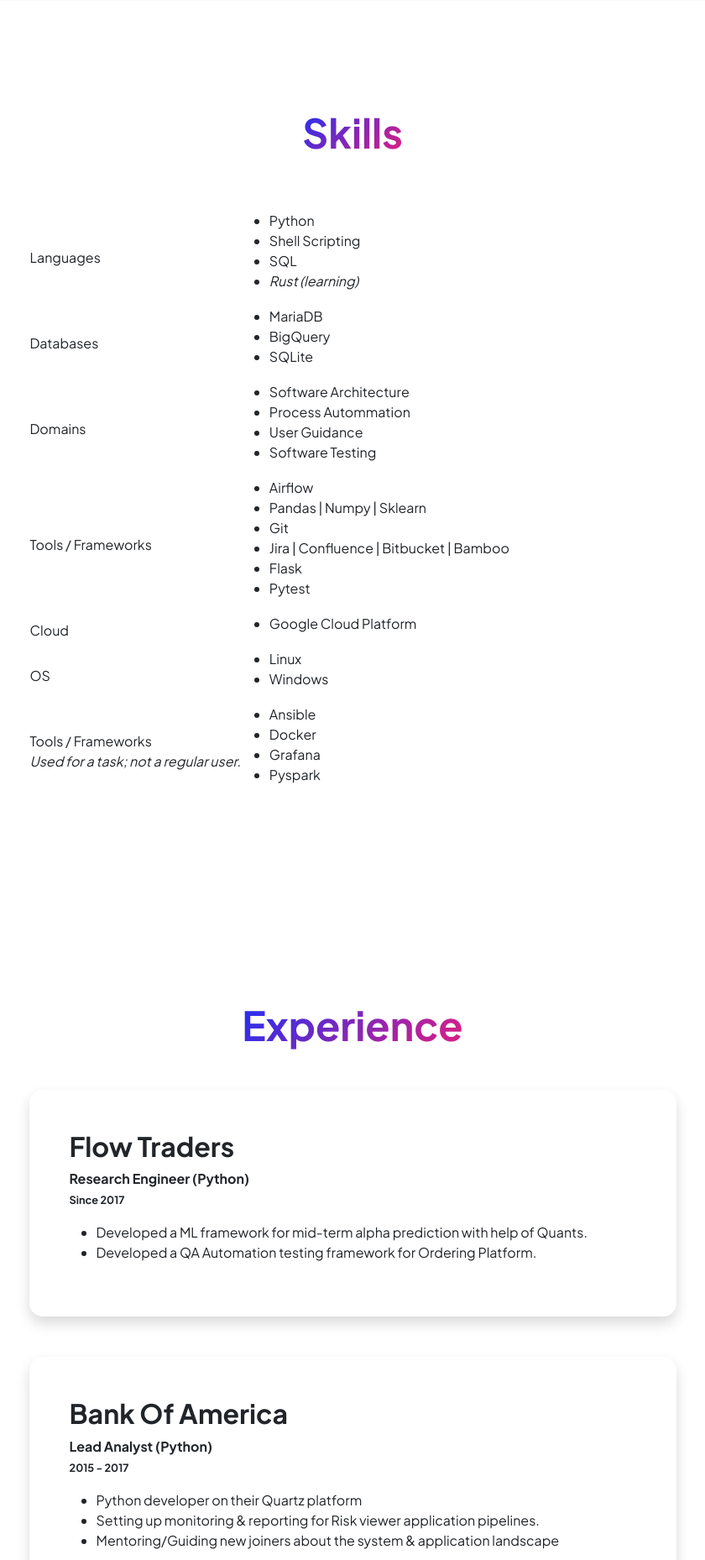
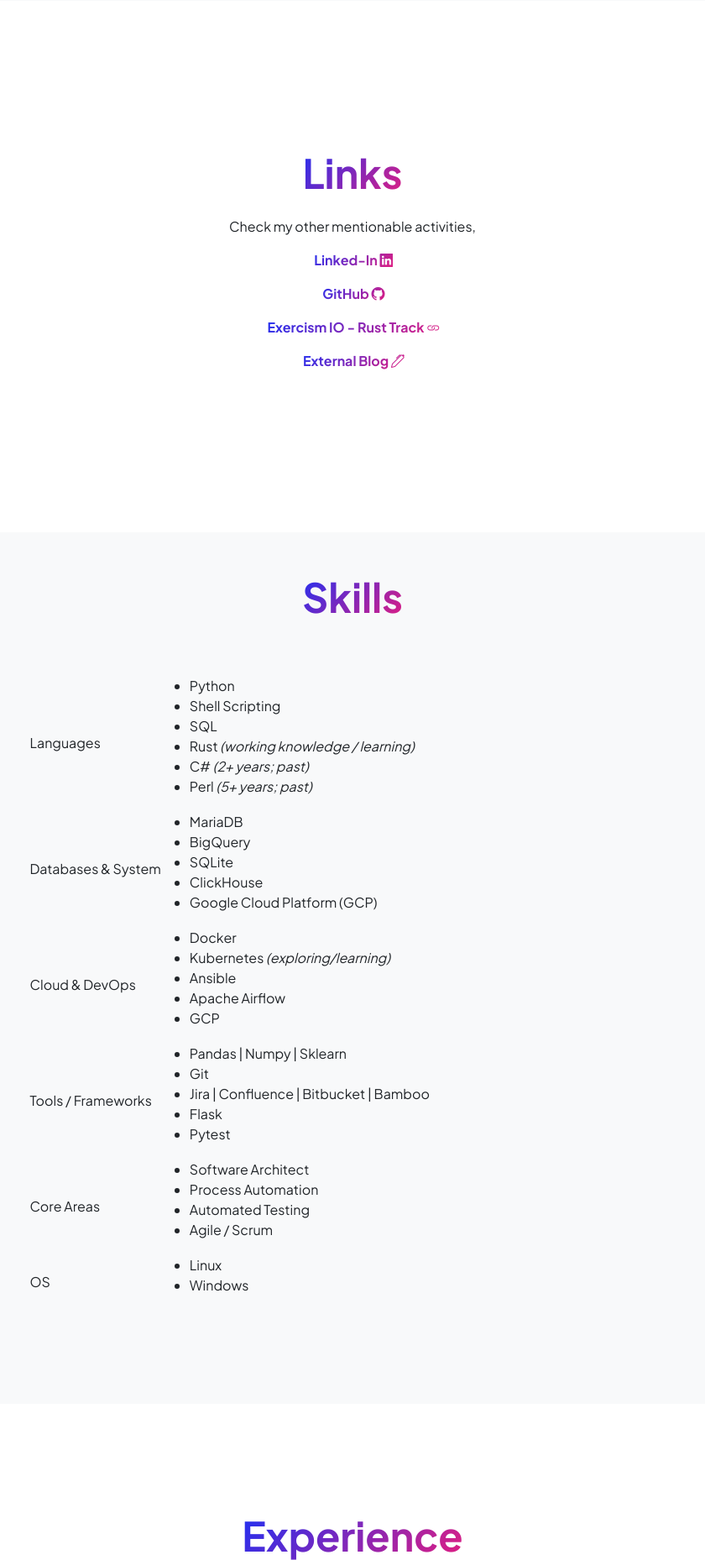
Before and after one commit to ninadmhatre/zuallite, a Flask app: page / in a window 1280 px wide. Shown: the part 1760-3618 px from the top of the page at 84% size, without its empty margins (220-1060 px from the left). Run offline with Flask 3, Linux system fonts and the light colour scheme; some libraries are stand-ins or nearby versions.

Commit message:
Added links section

```diff
--- a/instance/default.py
+++ b/instance/default.py
@@ -27,6 +27,7 @@
 GIT_HUB = 'https://github.com/ninadmhatre'
 LINKED_IN = 'https://linkedin.com/in/ninadmhatre'
 EXTERNAL_BLOG = 'https://dev.to/ninadmhatre'
+EXERCISM_RUST = 'https://exercism.org/profiles/ninadmhatre/solutions?track_slug=rust'
 PERSONAL_EMAIL = ADMIN_MAIL
 
 # Upload Folder
--- a/templates/index.html
+++ b/templates/index.html
@@ -213,9 +213,46 @@
                     </div>
                 </div>
             </section>
+
+            <!-- links -->
+            <div id="links"  style="padding-bottom: 5em;"></div>
+            <section class="py-5">
+                <div class="container px-5">
+                    <div class="row gx-5 justify-content-center">
+                        <div class="col-xxl-8">
+                            <div class="text-center my-5">
+                                <h2 class="display-5 fw-bolder"><span class="text-gradient d-inline">Links</span></h2>
+                                <p class="lead fw-light mb-4"></p>
+                                <p class="text-muted">
+                                    <p>
+                                        Check my other mentionable activities,
+                                    </p>
+                                </p>
+                                <div class="row gx-5 justify-content-center">
+                                    <div class="col-lg-11 col-xl-9 col-xxl-8">
+                                        <p>
+                                            <a class="text-gradient" href="{{ config.LINKED_IN }}" target="_blank" title=""><b>&nbsp;Linked-In</b> <i class="bi bi-linkedin"></i></a>
+                                        </p>
+                                        <p>
+                                            <a class="text-gradient" href="{{ config.GIT_HUB }}" target="_blank" title="Check my personal projects over the years"><b>&nbsp;GitHub</b> <i class="bi bi-github"></i></a>
+                                        </p>
+                                        <p>
+                                            <a class="text-gradient" href="{{ config.EXERCISM_RUST }}" target="_blank" title="Check my Rust sample code"><b>&nbsp;Exercism IO - Rust Track</b> <i class="bi bi-link"></i></a>
+                                        </p>
+                                        <p>
+                                            <a class="text-gradient" href="{{ config.EXTERNAL_BLOG }}" target="_blank" title="I dont write often but when I do, I do it here..."><b>&nbsp;External Blog</b> <i class="bi bi-pen"></i></a>
+                                        </p>
+                                    </div>
+                                </div>
+                            </div>
+                        </div>
+                    </div>
+                </div>
+            </section>
+
             <!-- Skils -->
             <div id="skills" style="padding-bottom: 5em;"></div>
-            <section class="py-5">
+            <section class="bg-light py-5">
                 <div class="container px-5 mb-5">
                     <div class="text-center mb-5">
                         <h1 class="display-5 fw-bolder mb-0"><span class="text-gradient d-inline">Skills</span></h1>
@@ -231,28 +268,33 @@
                                                 <li>Python</li>
                                                 <li>Shell Scripting</li>
                                                 <li>SQL</li>
-                                                <li><i>Rust (learning)</i></li>
+                                                <li>Rust <i>(working knowledge / learning)</i></li>
+                                                <li>C# <i>(2+ years; past)</i></li>
+                                                <li>Perl <i>(5+ years; past)</i></li>
                                             </ul>
                                         </td>
                                     </tr>
                                     <tr>
-                                        <td>Databases</td>
+                                        <td>Databases & System</td>
                                         <td>
                                             <ul>
                                                 <li>MariaDB</li>
                                                 <li>BigQuery</li>
                                                 <li>SQLite</li>
+                                                <li>ClickHouse</li>
+                                                <li>Google Cloud Platform (GCP)</li>
                                             </ul>
                                         </td>
                                     </tr>
                                     <tr>
-                                        <td>Domains</td>
+                                        <td>Cloud & DevOps</td>
                                         <td>
                                             <ul>
-                                                <li>Software Architecture</li>
-                                                <li>Process Autommation</li>
-                                                <li>User Guidance</li>
-                                                <li>Software Testing</li>
+                                                <li>Docker</li>
+                                                <li>Kubernetes <i>(exploring/learning)</i></li>
+                                                <li>Ansible</li>
+                                                <li>Apache Airflow</li>
+                                                <li>GCP</li>
                                             </ul>
                                         </td>
                                     </tr>
@@ -260,7 +302,6 @@
                                         <td>Tools / Frameworks</td>
                                         <td>
                                             <ul>
-                                                <li>Airflow</li>
                                                 <li>Pandas | Numpy | Sklearn</li>
                                                 <li>Git</li>
                                                 <li>Jira | Confluence | Bitbucket | Bamboo</li>
@@ -270,10 +311,13 @@
                                         </td>
                                     </tr>
                                     <tr>
-                                        <td>Cloud</td>
+                                        <td>Core Areas</td>
                                         <td>
                                             <ul>
-                                                <li>Google Cloud Platform</li>
+                                                <li>Software Architect</li>
+                                                <li>Process Automation</li>
+                                                <li>Automated Testing</li>
+                                                <li>Agile / Scrum</li>
                                             </ul>
                                         </td>
                                     </tr>
@@ -283,17 +327,6 @@
                                             <ul>
                                                 <li>Linux</li>
                                                 <li>Windows</li>
-                                            </ul>
-                                        </td>
-                                    </tr>
-                                    <tr>
-                                        <td>Tools / Frameworks </br><i>Used for a task; not a regular user.</i></td>
-                                        <td>
-                                            <ul>
-                                                <li>Ansible</li>
-                                                <li>Docker</li>
-                                                <li>Grafana</li>
-                                                <li>Pyspark</li>
                                             </ul>
                                         </td>
                                     </tr>
@@ -319,10 +352,10 @@
                                         <div class="p-5">
                                             <h2 class="fw-bolder">Flow Traders</h2>
                                             <p>
-                                                <b>Research Engineer (Python)</b></br>
-                                                <b style="font-size: 80%;">Since 2017</b></br>
+                                                <b>Senior Python Developer - Research Engineer</b><br>
+                                                <b style="font-size: 80%;">Since 2017</b><br>
                                                 <ul>
-                                                    <li>Developed a ML framework for mid-term alpha prediction with help of Quants.</li>
+                                                    <li>Developed a ML framework for Mid-term alpha prediction with help of Quants.</li>
                                                     <li>Developed a QA Automation testing framework for Ordering Platform.</li>
                                                 </ul>
                                             </p>
```
